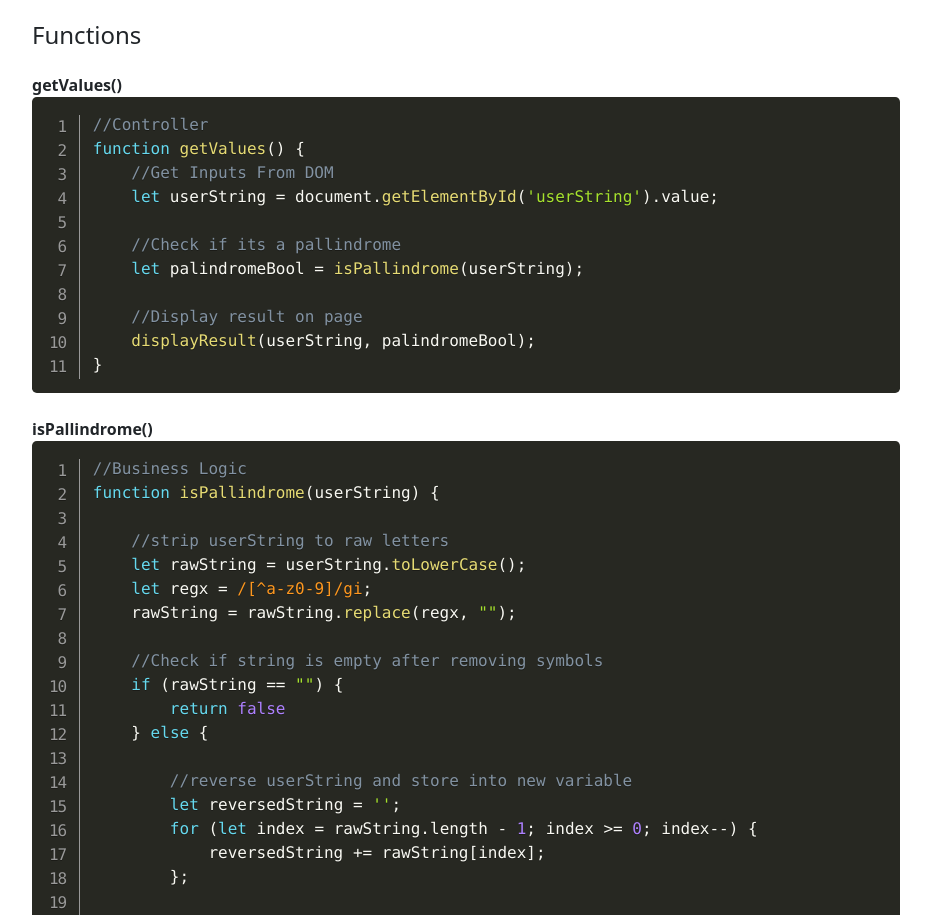
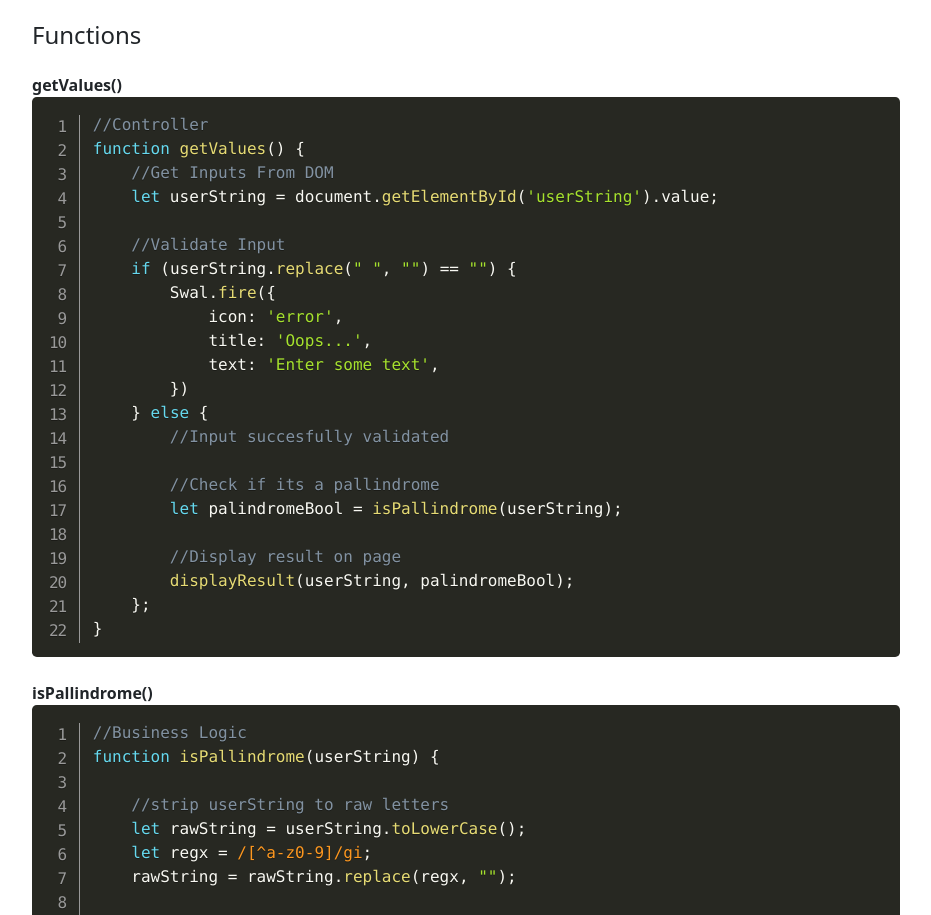
Before and after one commit to brianley99/Symmetrify, a plain HTML site: page index.html in a window 1280 px wide. Shown: the part 1754-2669 px from the top of the page, without its empty margins (174-1105 px from the left). Drawn offline with nearby package versions, Linux system fonts and the light colour scheme; some packages are replaced by stand-ins of ours; a script that the page names is missing; a web font is replaced by a local one.

Commit message:
add input validation code to controller

```diff
--- a/index.html
+++ b/index.html
@@ -195,11 +195,22 @@ function getValues() {
     //Get Inputs From DOM
     let userString = document.getElementById('userString').value;
 
-    //Check if its a pallindrome
-    let palindromeBool = isPallindrome(userString);
+    //Validate Input
+    if (userString.replace(" ", "") == "") {
+        Swal.fire({
+            icon: 'error',
+            title: 'Oops...',
+            text: 'Enter some text',
+        })
+    } else {
+        //Input succesfully validated
 
-    //Display result on page
-    displayResult(userString, palindromeBool);
+        //Check if its a pallindrome
+        let palindromeBool = isPallindrome(userString);
+
+        //Display result on page
+        displayResult(userString, palindromeBool);
+    };
 }
                 </code></pre>
             </div>
```
